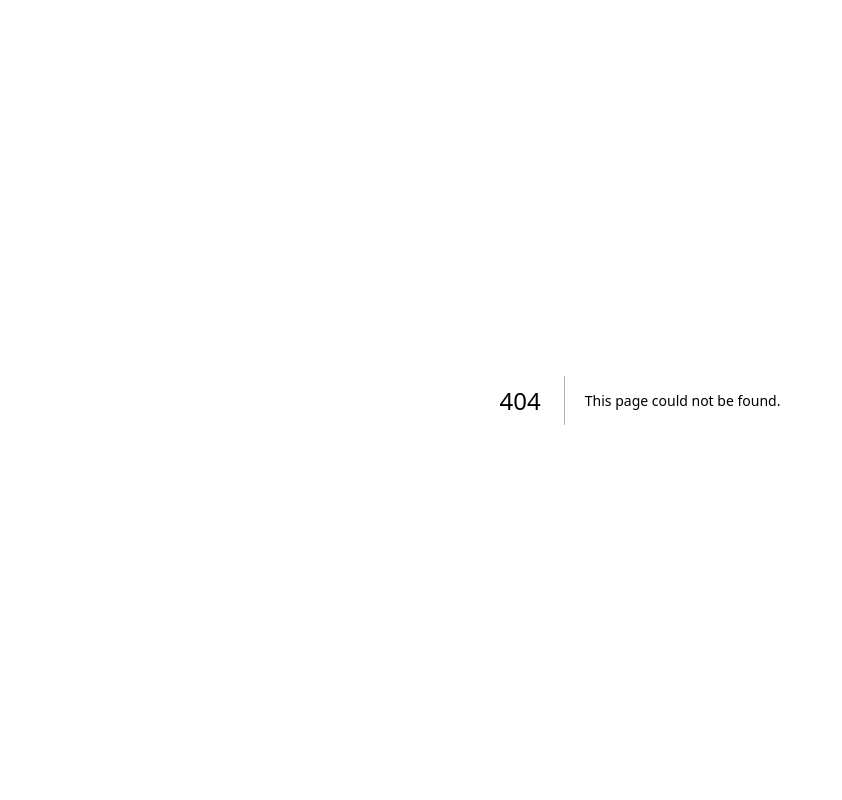
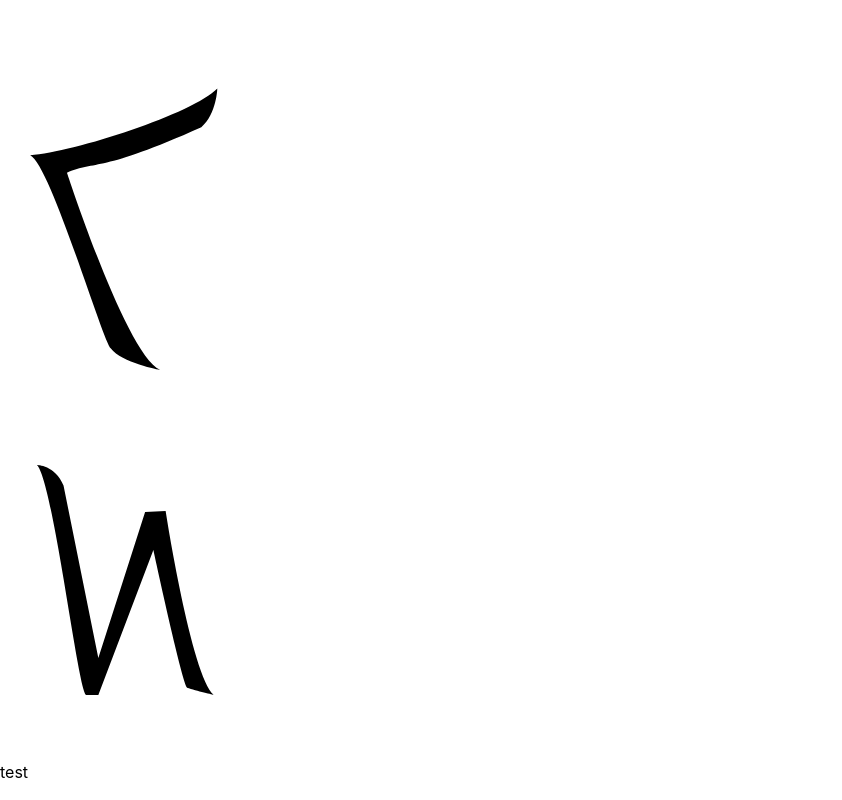
Before and after one commit to 02danieljonas/PersonalWebsite, a Next.js app: page /test in a window 1280 px wide. Before the commit this address had no page. Shown: the whole page, without its empty margins (0-842 px from the left). Built offline with nearby package versions, Linux system fonts and the light colour scheme.

Commit message:
component outputs an svg for 0-19

```diff
--- a/src/components/KNumbers.tsx
+++ /dev/null
@@ -1,16 +0,0 @@
-type ButtonProps = {
-    value: number;
-};
-
-const Button = ({ value }: ButtonProps) => {
-    const toBase20 = (number: number) => {
-        let a = number;
-        while (a!==0) {
-            a--;
-        }
-        return number / 2;
-    };
-    console.log(toBase20(20));
-    return <div>{value}</div>;
-};
-export default Button;
--- /dev/null
+++ b/src/components/KNumerals.tsx
@@ -0,0 +1,42 @@
+import Image from "next/image";
+
+type KNumeralsProps = {
+    value?: number;
+    height: number;
+};
+
+function Base20ToSVG({ value = 0, height }: KNumeralsProps) {
+    return (
+        <Image
+            src={`/static/k_numerals/${value}.svg`}
+            alt="K numerals"
+            width={height / 1.6}
+            height={height}
+        />
+    );
+}
+
+export default function KNumerals({ value = 0, height }: KNumeralsProps) {
+    const toBase20: (decimal: number, binary?: number[]) => number[] = (
+        decimal,
+        binary = []
+    ) => {
+        if (decimal === 0) {
+            return binary;
+        }
+        return toBase20(Math.floor(decimal / 20), [decimal % 20, ...binary]);
+    };
+
+    let kNumeralsList: number[] = toBase20(value);
+    if (kNumeralsList.length === 0) {
+        kNumeralsList = [0];
+    }
+
+    return (
+        <div>
+            {kNumeralsList.map((e) => (
+                <Base20ToSVG value={e} height={height} />
+            ))}
+        </div>
+    );
+}
--- /dev/null
+++ b/src/pages/test.tsx
@@ -0,0 +1,13 @@
+import React from "react";
+import KNumerals from "../components/KNumerals";
+
+const test = () => {
+    return (
+        <div className="bg-white">
+            <KNumerals value={123} height={400} />
+            test
+        </div>
+    );
+};
+
+export default test;
```
Also changed, not shown: 1 other file (tests, documents, lock files or other folders).
